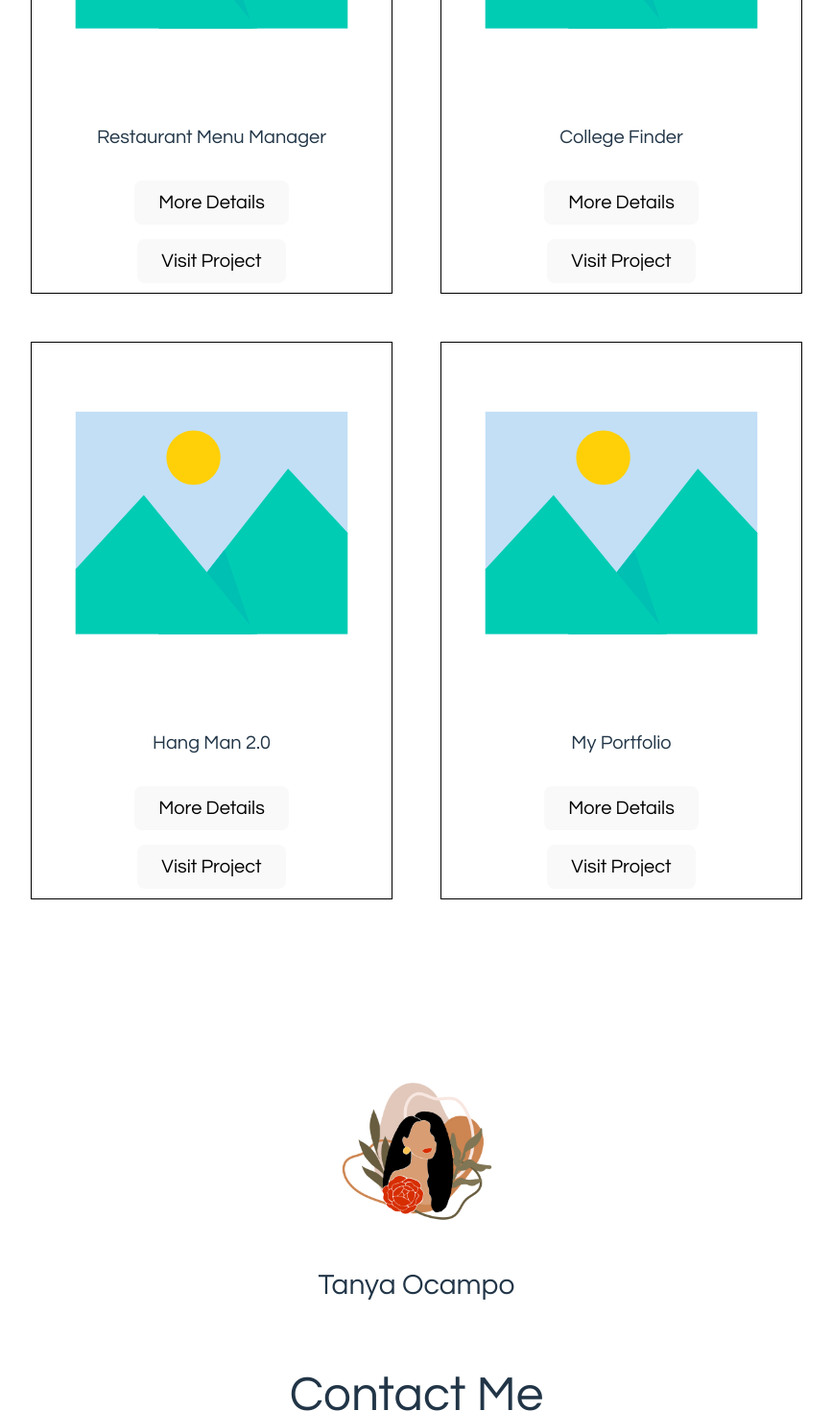
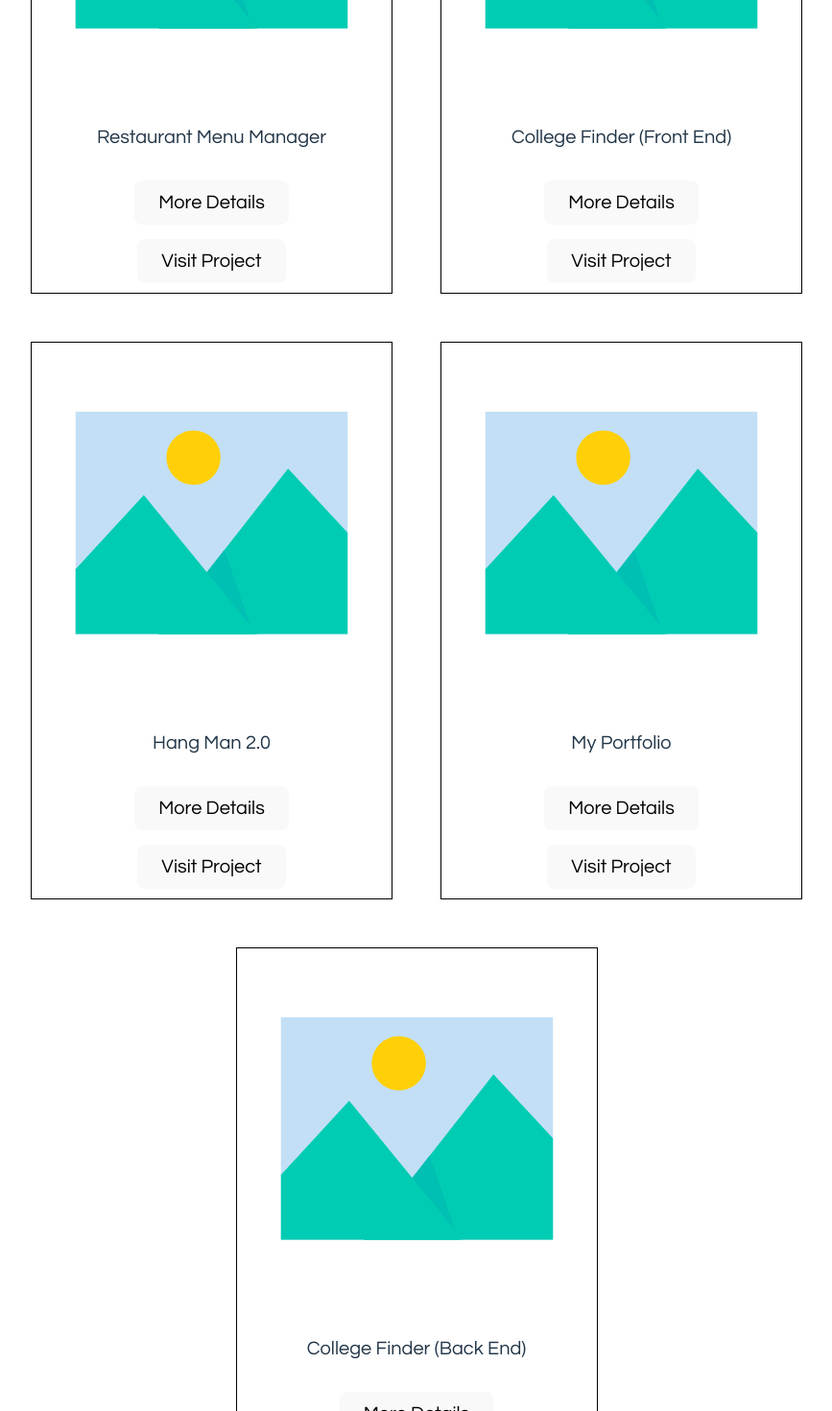
Before and after one commit to Tocampo627/portfolio, a React (Vite) app: page / in a window 1280 px wide. Shown: the part 4080-5550 px from the top of the page at 96% size, without its empty margins (206-1073 px from the left). Built offline with nearby package versions, Linux system fonts and the light colour scheme.

Commit message:
worked on some project descriptions

```diff
--- a/src/PortfolioComponents/ProjectDetails.tsx
+++ b/src/PortfolioComponents/ProjectDetails.tsx
@@ -38,6 +38,7 @@ const ProjectDetails = ({
         <h1>Project Details</h1>
         <h3>{project?.name}</h3>
         <p className="paragraph-container">{project?.description}</p>
+        <a href={project?.sourceCodeLink}>SOURCE CODE</a>
         <p>Tools Used:</p>
         <div className="techstack-container">
           {techStackArray.map((tool) => (
--- a/src/PortfolioComponents/interfaces/ProjectInterface.ts
+++ b/src/PortfolioComponents/interfaces/ProjectInterface.ts
@@ -3,6 +3,7 @@ export interface ProjectInterface {
   name: string;
   description: string;
   link: string;
+  sourceCodeLink: string;
   image: string;
   techToolIds: number[];
 }
@@ -11,41 +12,49 @@ export const myProjects: ProjectInterface[] = [
   {
     id: 1,
     name: "A Classic Game Of Hang Man",
-    description: "Game Description",
+    description:
+      "This project marked the early stages of my journey as a developer. Guided by an exceptional mentor, Robert Shaw, I smoothly navigated through the project's creation. It was during this experience that I realized programming might be a career path I'd like to explore further.",
     link: "https://tocampo627.github.io/legendary-engine/public/index.html",
+    sourceCodeLink: "https://github.com/Tocampo627/legendary-engine",
     image: "./projectImages/placeholder.svg",
     techToolIds: [3, 6, 7, 9, 11],
   },
   {
     id: 2,
     name: "A Classic Game Of Rock Paper Scissors",
-    description: "Game Description",
+    description:
+      "During my self-taught journey, I developed another project, a Classic Game of Rock Paper Scissors, using vanilla JavaScript.",
     link: "https://tocampo627.github.io/rockPaperScissors/public/index.html",
+    sourceCodeLink: "https://github.com/Tocampo627/rockPaperScissors",
     image: "./projectImages/placeholder.svg",
     techToolIds: [3, 6, 7, 9, 11],
   },
   {
     id: 3,
     name: "Restaurant Menu Manager",
-    description: "Game Description",
+    description:
+      "The RestaurantMenuManager is a Java-based application designed for efficient management of restaurant menus. It features a Graphical User Interface (GUI) for easy interaction. This project showcases the practical application of Java Swing for creating user interfaces, and it demonstrates skills in event handling and interface design. The application allows staff to add, delete, and modify menu items seamlessly, highlighting a user-centric approach to software development.",
     link: "https://github.com/Tocampo627/RestuarantMenu-Manager",
+    sourceCodeLink: "https://github.com/Tocampo627/RestuarantMenu-Manager",
     image: "./projectImages/placeholder.svg",
     techToolIds: [10, 16],
   },
   {
     id: 4,
-    name: "College Finder",
+    name: "College Finder (Front End)",
     description:
       "Lorem ipsum dolor sit amet, consectetur adipiscing elit. Sed do eiusmod tempor incididunt ut labore et dolore magna aliqua. Ut enim ad minim veniam, quis nostrud exercitation ullamco laboris nisi ut aliquip ex ea commodo consequat. Duis aute irure dolor in reprehenderit in voluptate velit esse cillum dolore eu fugiat nulla pariatur.",
     link: "https://tocampo627.github.io/College-Finder-FrontEnd/",
+    sourceCodeLink: "",
     image: "./projectImages/placeholder.svg",
-    techToolIds: [1, 2, 3, 6, 7, 9, 10, 11, 13, 15, 16, 17],
+    techToolIds: [1, 2, 3, 6, 7, 9, 11, 13, 17],
   },
   {
     id: 5,
     name: "Hang Man 2.0",
     description: "Game Description",
     link: "https://tocampo627.github.io/hang-man-2.0/",
+    sourceCodeLink: "",
     image: "./projectImages/placeholder.svg",
     techToolIds: [3, 6, 7, 8, 9, 11, 14, 17, 18],
   },
@@ -54,8 +63,18 @@ export const myProjects: ProjectInterface[] = [
     name: "My Portfolio",
     description: "Game Description",
     link: "https://tocampo627.github.io/portfolio/",
+    sourceCodeLink: "",
     image: "./projectImages/placeholder.svg",
     techToolIds: [3, 6, 7, 8, 9, 11, 14, 17, 18],
+  },
+  {
+    id: 7,
+    name: "College Finder (Back End)",
+    description: "",
+    link: "https://github.com/Tocampo627/College-Finder-Backend",
+    sourceCodeLink: "https://github.com/Tocampo627/College-Finder-Backend",
+    image: "./projectImages/placeholder.svg",
+    techToolIds: [1, 6, 7, 10, 13, 15, 16],
   },
   // {
   //   id: 7,
```
